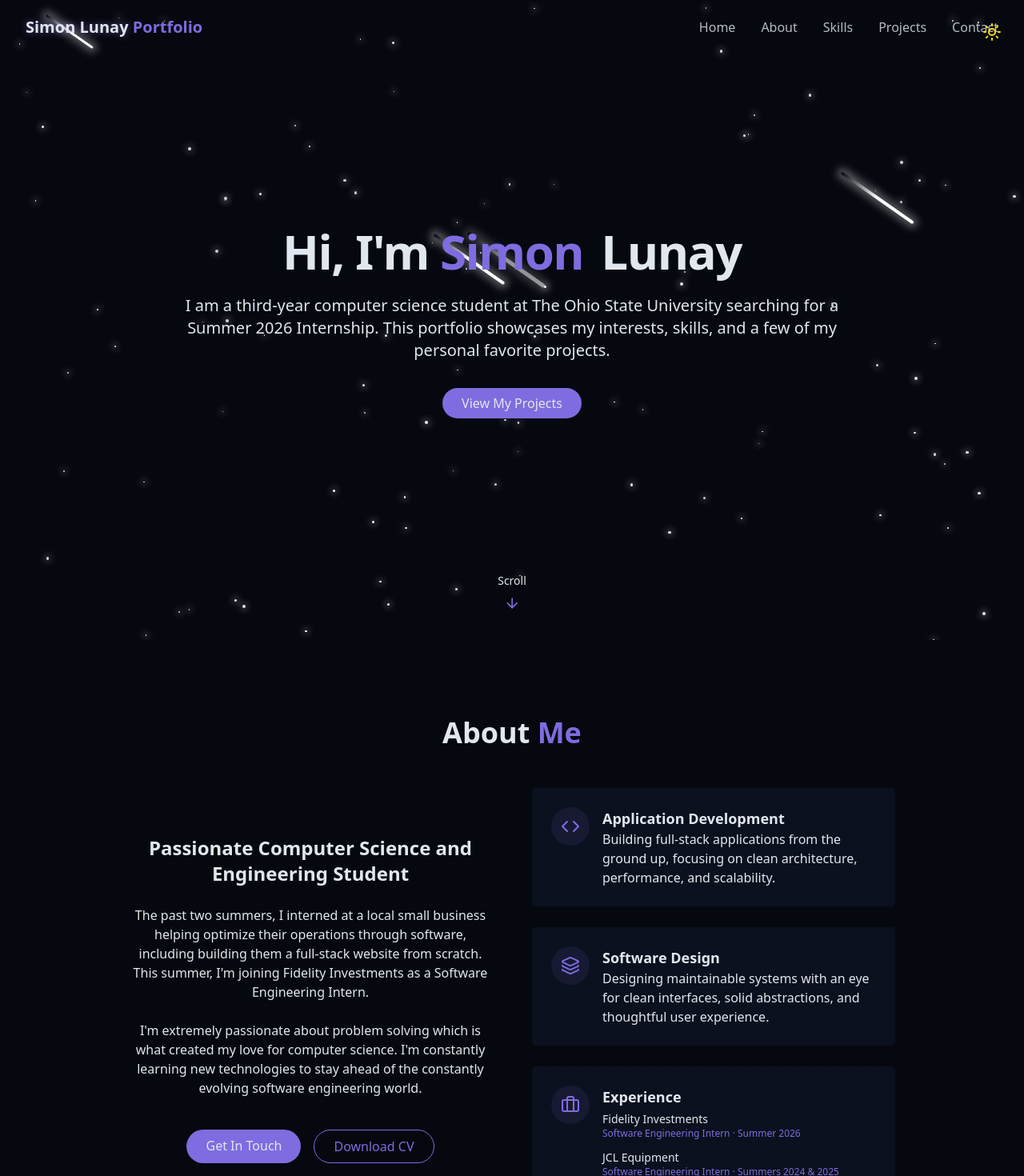
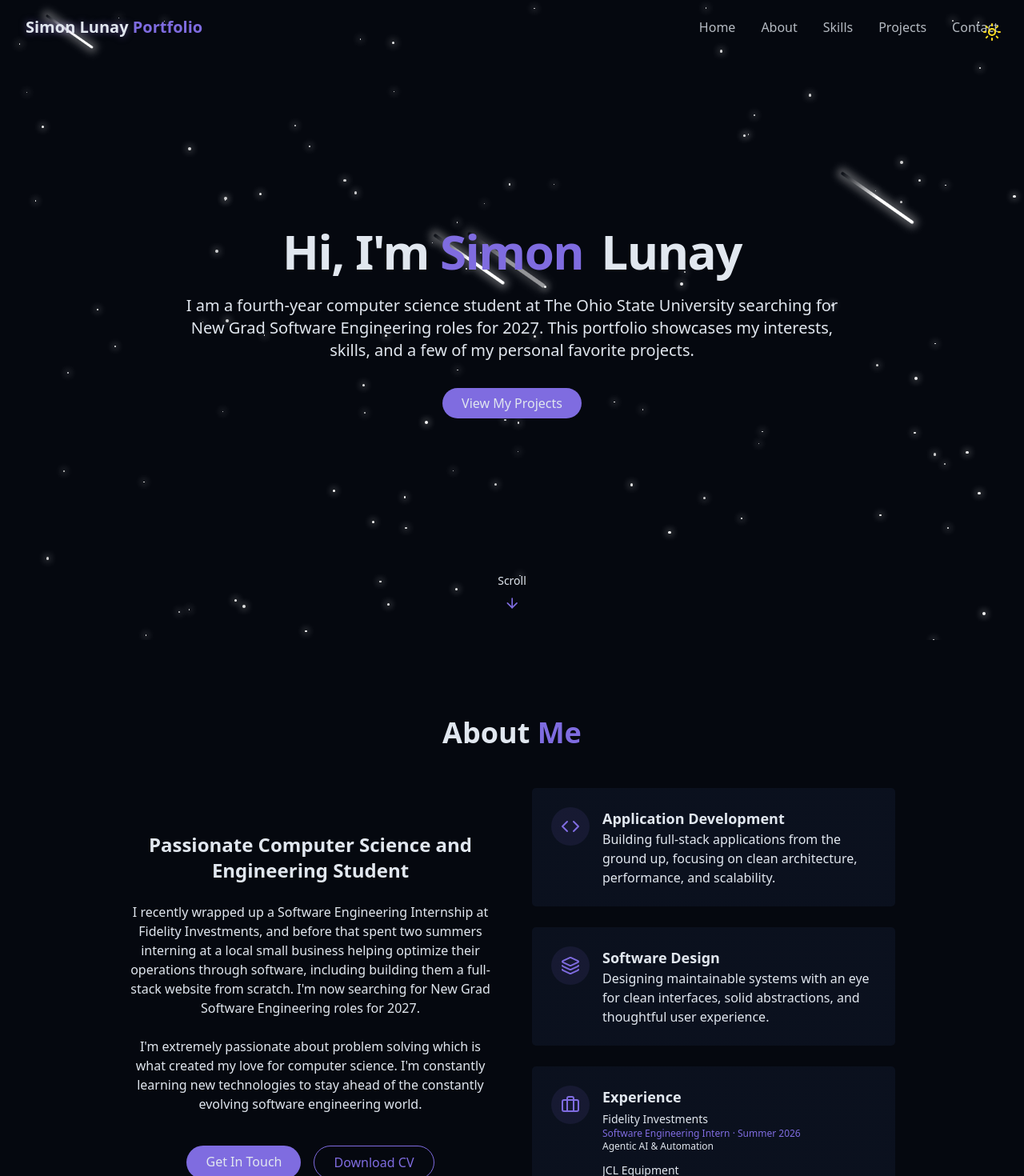
Before and after one commit to simonlunay/react-tailwind-portfolio, a React (Vite) app: page / in a window 1280 px wide. Shown: the top 1470 px of the page at 80% size. Built offline with nearby package versions, Linux system fonts and the light colour scheme.

Commit message:
new grad update

```diff
--- a/src/components/AboutSection.jsx
+++ b/src/components/AboutSection.jsx
@@ -15,7 +15,7 @@ export const AboutSection = () => {
                     </h3>
 
                     <p className="text-muted-foreground">
-                    The past two summers, I interned at a local small business helping optimize their operations through software, including building them a full-stack website from scratch. This summer, I'm joining Fidelity Investments as a Software Engineering Intern.</p>
+                    I recently wrapped up a Software Engineering Internship at Fidelity Investments, and before that spent two summers interning at a local small business helping optimize their operations through software, including building them a full-stack website from scratch. I'm now searching for New Grad Software Engineering roles for 2027.</p>
                     <p className="text-muted-foreground">I'm extremely passionate about problem solving which is what created my love for computer science. I'm constantly learning new technologies to stay ahead of the constantly evolving software engineering world.
                     </p>
 
@@ -66,6 +66,7 @@ export const AboutSection = () => {
                                     <div>
                                         <p className="text-sm font-medium">Fidelity Investments</p>
                                         <p className="text-xs text-primary">Software Engineering Intern · Summer 2026</p>
+                                        <p className="text-xs text-muted-foreground">Agentic AI &amp; Automation</p>
                                     </div>
                                     <div>
                                         <p className="text-sm font-medium">JCL Equipment</p>
--- a/src/components/HeroSection.jsx
+++ b/src/components/HeroSection.jsx
@@ -14,7 +14,7 @@ export const HeroSection = () => {
                     </h1>
 
                     <p className="text-lg md:text-xl text-muted-foreground max-2-2xl mx-auto opacity-0 animate-fade-in-delay-3">
-                    I am a third-year computer science student at The Ohio State University searching for a Summer 2026 Internship. This portfolio showcases my interests, skills, and a few of my personal favorite projects.
+                    I am a fourth-year computer science student at The Ohio State University searching for New Grad Software Engineering roles for 2027. This portfolio showcases my interests, skills, and a few of my personal favorite projects.
                     </p>
 
                     <div className= "pt-4 opacity-0 animate-fade-in-delay-4">
```
